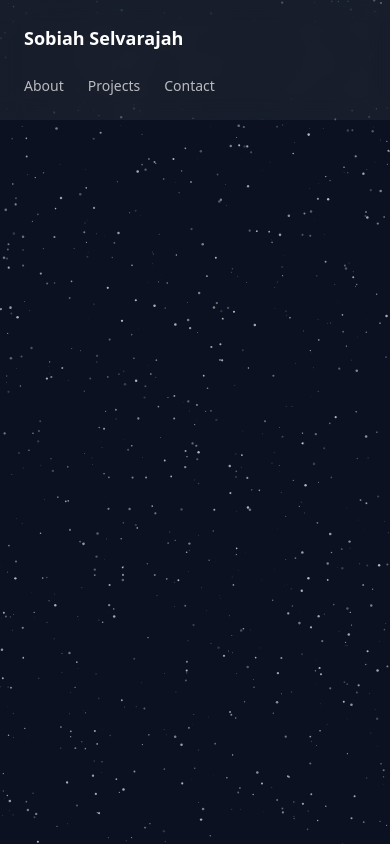
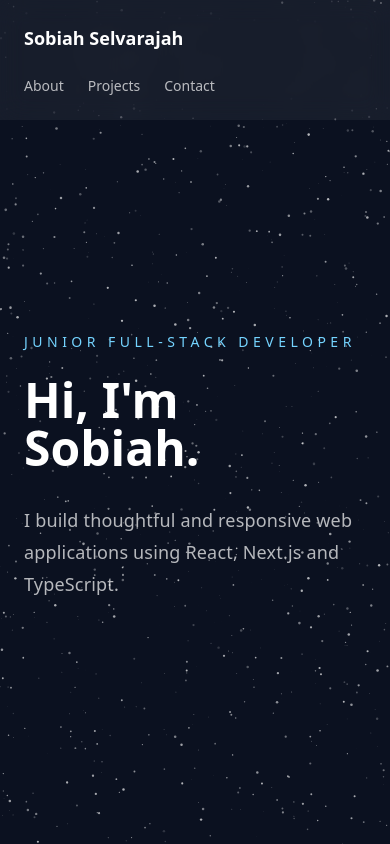
Before and after one commit to SobiahSelvarajah/ss-my-portfolio, a Next.js app: page / in a window 390 px wide. Built offline with nearby package versions, Linux system fonts and the light colour scheme.

Commit message:
feat: responsive portfolio hero section added

```diff
--- a/src/app/layout.tsx
+++ b/src/app/layout.tsx
@@ -18,7 +18,7 @@ export default function RootLayout({
       <body>
         <StarBackground />
         <Navbar />
-        <main className="ml-64 px-12 py-16">
+        <main className="lg:ml-64">
           {children}
         </main>
       </body>
--- a/src/app/page.tsx
+++ b/src/app/page.tsx
@@ -1,7 +1,6 @@
+import Hero from "@/components/sections/Hero";
 
 
 export default function Home() {
-  return (
-    <div></div>
-  );
+  return <Hero />;
 }
--- a/src/components/layout/Navbar.tsx
+++ b/src/components/layout/Navbar.tsx
@@ -9,10 +9,10 @@ const navLinks = [
 export default function Navbar() {
     return (
         <>
-            {/* DESKTOP / TABLET SIDEBAR */}
+            {/* DESKTOP SIDEBAR */}
             <nav
                 aria-label="Desktop navigation"
-                className="fixed inset-y-0 left-0 z-50 hidden w-64 flex-col justify-between bg-white/5 backdrop-blur-md md:flex"
+                className="fixed inset-y-0 left-0 z-50 hidden w-64 flex-col justify-between bg-white/5 backdrop-blur-md lg:flex"
             >
 
                 {/* glow divider */}
@@ -43,9 +43,10 @@ export default function Navbar() {
                 <div className="px-10 pb-10 text-white/60"></div>
             </nav>
 
+            {/* MOBILE & TABLET SIDEBAR */}
             <nav
                 aria-label="Mobile navigation"
-                className="fixed inset-x-0 top-0 z-50 flex flex-col bg-white/5 px-6 py-6 backdrop-blur-md md:hidden"
+                className="fixed inset-x-0 top-0 z-50 flex flex-col bg-white/5 px-6 py-6 backdrop-blur-md lg:hidden"
             >
                 <a
                     href="#home"
--- /dev/null
+++ b/src/components/sections/Hero.tsx
@@ -0,0 +1,23 @@
+
+
+export default function Hero() {
+    return (
+        <section
+            id="home"
+            className="flex min-h-svh items-center px-6 pb-10 pt-32 sm:px-10 lg:px-16 lg:py-16"
+        >
+            <div className="max-w-3xl">
+                <p className="mb-6 text-sm font-medium uppercase tracking-[0.32em] text-sky-300">
+                    Junior Full-Stack Developer
+                </p>
+                <h1 className="text-5xl font-semibold tracking-normal text-white sm:text-6xl lg:text-7xl">
+                    Hi, I&apos;m Sobiah.
+                </h1>
+                <p className="mt-8 max-w-2xl text-lg leading-8 tracking-[0.01em] text-white/70 sm:text-xl">
+                    I build thoughtful and responsive web applications using React,
+                    Next.js and TypeScript.
+                </p>
+            </div>
+        </section>
+    )
+}
```
